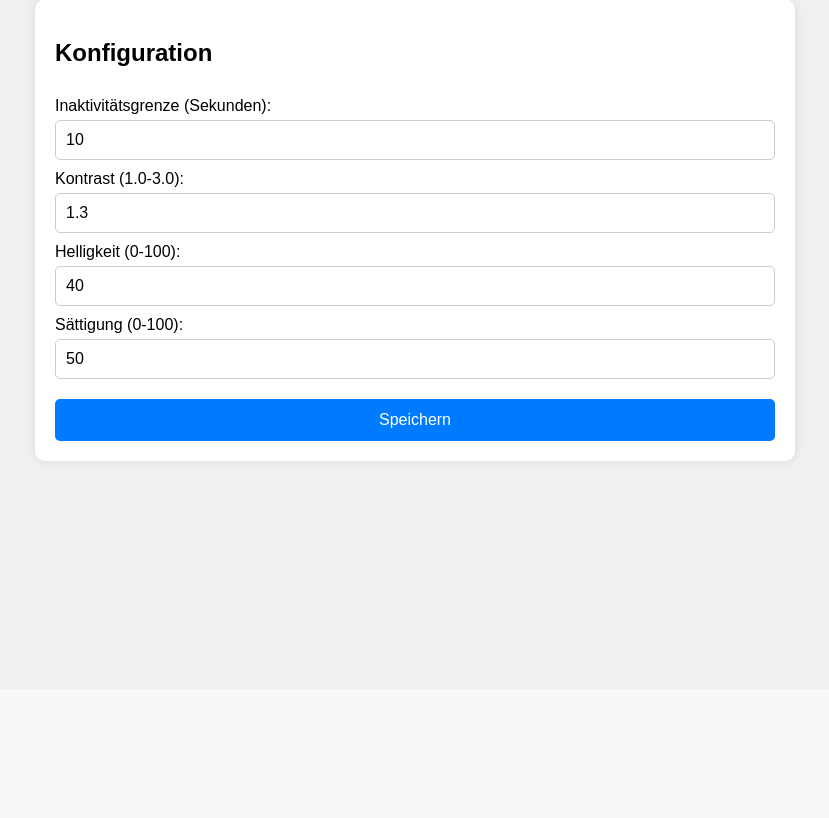
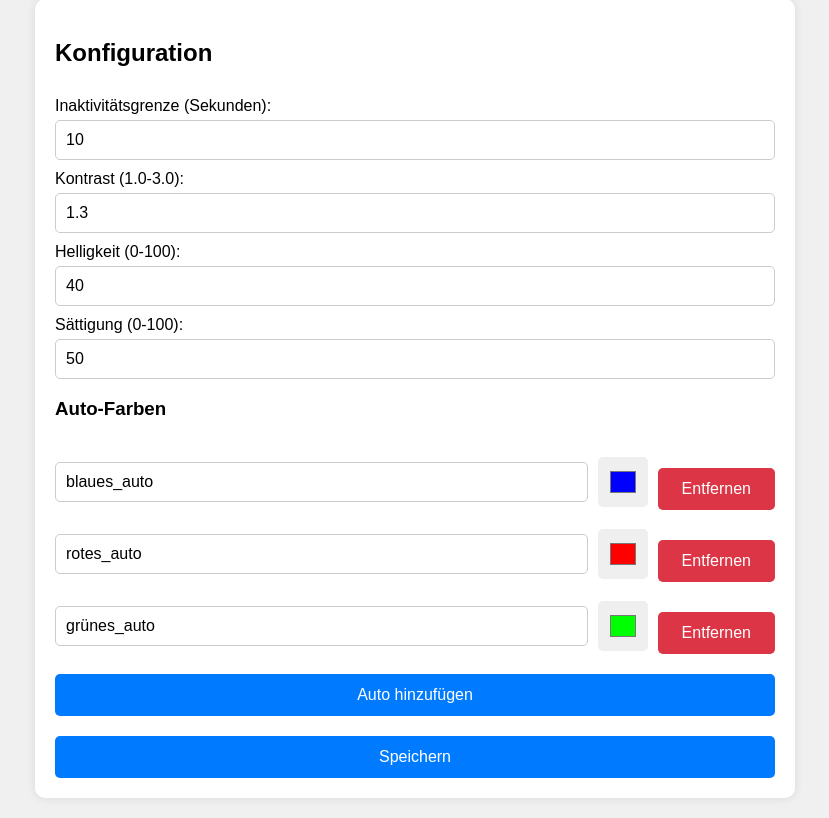
Before and after one commit to fiveBenilu/opencv_timemeasurements, a Flask app: page /config in a window 1280 px wide. Shown: the part 111-929 px from the top of the page, without its empty margins (225-1054 px from the left). Before the commit the page ends 575 px from the top, so only its background shows below. Run offline with Flask 3, Linux system fonts and the light colour scheme.

Commit message:
added automatic color recognition for adding new vehicles

```diff
--- a/main.py
+++ b/main.py
@@ -3,6 +3,7 @@ import cv2
 import time
 import threading
 import numpy as np
+import re
 
 app = Flask(__name__)
 
@@ -11,13 +12,19 @@ streaming = False
 lock = threading.Lock()
 
 # Kamera einrichten
-camera = cv2.VideoCapture(1)  # Stelle sicher, dass die richtige Kamera verwendet wird
+camera = cv2.VideoCapture(0)  # Stelle sicher, dass die richtige Kamera verwendet wird
 
-# Auto-Farben (HSV und BGR)
-farbdefinitionen = {
-    'blaues_auto': ([90, 100, 50], [130, 255, 255], (255, 0, 0)),
-    'rotes_auto': ([0, 100, 50], [10, 255, 255], (0, 0, 255)),
-    'grünes_auto': ([40, 100, 50], [80, 255, 255], (0, 255, 0))
+# Konfigurationsvariablen
+config = {
+    'inactiveLimit': 10,  # Standardwert für Inaktivitätsgrenze
+    'alpha': 1.3,         # Standardwert für Kontrast
+    'beta': 40,           # Standardwert für Helligkeit
+    'saturation': 50,     # Standardwert für Sättigung
+    'carColors': [
+        {'name': 'blaues_auto', 'color': '#0000FF'},
+        {'name': 'rotes_auto', 'color': '#FF0000'},
+        {'name': 'grünes_auto', 'color': '#00FF00'}
+    ]
 }
 
 # Rundenzeiten und Delays
@@ -30,14 +37,6 @@ boundary_box = (500, 0, 150, 1080)  # (x, y, width, height)
 
 # Überwachung, ob das Auto bereits in der Boundary Box ist
 autos_in_boundary = {}
-
-# Konfigurationsvariablen
-config = {
-    'inactiveLimit': 10,  # Standardwert für Inaktivitätsgrenze
-    'alpha': 1.3,         # Standardwert für Kontrast
-    'beta': 40,           # Standardwert für Helligkeit
-    'saturation': 50      # Standardwert für Sättigung
-}
 
 # Funktion zur Erfassung der Rundenzeit
 def rundenzeit_erfassen(auto_id):
@@ -73,6 +72,21 @@ def adjust_image(image):
 
     return result
 
+# Funktion zur Umwandlung von Hex-Farbe zu HSV
+def hex_to_hsv(hex_color):
+    hex_color = hex_color.lstrip('#')
+    rgb = tuple(int(hex_color[i:i+2], 16) for i in (0, 2, 4))
+    hsv = cv2.cvtColor(np.uint8([[rgb]]), cv2.COLOR_RGB2HSV)[0][0]
+    return hsv
+
+# Funktion zur Umwandlung von RGB zu Hex
+def rgb_to_hex(rgb_color):
+    match = re.match(r'rgb\((\d+),\s*(\d+),\s*(\d+)\)', rgb_color)
+    if match:
+        r, g, b = map(int, match.groups())
+        return f'#{r:02x}{g:02x}{b:02x}'
+    return None
+
 # Funktion für den Videostream mit Rundenzeiterfassung
 def gen_frames():
     global streaming
@@ -95,9 +109,11 @@ def gen_frames():
         x, y, w, h = boundary_box
         cv2.rectangle(frame, (x, y), (x + w, y + h), (0, 255, 255), 5)
 
-        for auto_id, (lower, upper, box_color) in farbdefinitionen.items():
-            lower_color = tuple(lower)
-            upper_color = tuple(upper)
+        for car in config['carColors']:
+            auto_id = car['name']
+            hsv_color = hex_to_hsv(car['color'])
+            lower_color = np.array([hsv_color[0] - 10, 100, 100])
+            upper_color = np.array([hsv_color[0] + 10, 255, 255])
             mask = cv2.inRange(hsv, lower_color, upper_color)
 
             contours, _ = cv2.findContours(mask, cv2.RETR_TREE, cv2.CHAIN_APPROX_SIMPLE)
@@ -107,8 +123,8 @@ def gen_frames():
                     cx, cy, cw, ch = cv2.boundingRect(contour)
 
                     # Auto-Box zeichnen
-                    cv2.rectangle(frame, (cx, cy), (cx + cw, cy + ch), box_color, 2)
-                    cv2.putText(frame, auto_id, (cx, cy - 10), cv2.FONT_HERSHEY_SIMPLEX, 0.9, box_color, 2)
+                    cv2.rectangle(frame, (cx, cy), (cx + cw, cy + ch), tuple(int(car['color'][i:i+2], 16) for i in (1, 3, 5)), 2)
+                    cv2.putText(frame, auto_id, (cx, cy - 10), cv2.FONT_HERSHEY_SIMPLEX, 0.9, tuple(int(car['color'][i:i+2], 16) for i in (1, 3, 5)), 2)
 
                     # Überprüfung, ob das Auto in die senkrechte Boundary Box kommt
                     if x < cx < x + w and y < cy < y + h and auto_id not in autos_in_boundary:
@@ -133,7 +149,7 @@ def gen_frames():
 # Routen für Flask
 @app.route('/')
 def index():
-    return render_template('index.html')
+    return render_template('index.html', config=config)
 
 @app.route('/start')
 def start_stream():
@@ -160,13 +176,15 @@ def video_feed():
 def get_rundenzeiten():
     zeiten = {}
     aktuelle_zeit = time.time()
+    inactive_limit = config['inactiveLimit']
     with lock:
         for auto_id, letzte_rundenzeit in rundenzeiten.items():
             letzte_erfassungszeit = letzte_erfassung.get(auto_id, aktuelle_zeit)
             inaktiv_zeit = aktuelle_zeit - letzte_erfassungszeit
             zeiten[auto_id] = {
                 'letzte_runde': letzte_rundenzeit,
-                'inaktiv_zeit': inaktiv_zeit
+                'inaktiv_zeit': inaktiv_zeit,
+                'status': 'Inaktiv' if inaktiv_zeit > inactive_limit else 'Aktiv'
             }
     return jsonify(zeiten)
 
@@ -185,7 +203,23 @@ def save_config():
     config['alpha'] = float(data.get('alpha', 1.3))
     config['beta'] = int(data.get('beta', 40))
     config['saturation'] = int(data.get('saturation', 50))
+    config['carColors'] = data.get('carColors', [])
     return jsonify(success=True)
+
+@app.route('/add_car', methods=['POST'])
+def add_car():
+    data = request.get_json()
+    color = data.get('color')
+    if color and color.startswith('rgb'):
+        color = rgb_to_hex(color)
+    if color and color.startswith('#') and len(color) == 7:
+        new_car = {
+            'name': f'auto_{len(config["carColors"]) + 1}',
+            'color': color
+        }
+        config['carColors'].append(new_car)
+        return jsonify(success=True, color=color)
+    return jsonify(success=False), 400
 
 if __name__ == "__main__":
     app.run(host='0.0.0.0', port=80, debug=False)
--- a/templates/config.html
+++ b/templates/config.html
@@ -58,7 +58,7 @@
         label {
             margin-top: 10px;
         }
-        input[type="number"] {
+        input[type="number"], input[type="text"], input[type="color"] {
             padding: 10px;
             font-size: 16px;
             margin-top: 5px;
@@ -77,6 +77,25 @@
         }
         button:hover {
             background-color: #0056b3;
+        }
+        .car-color-container {
+            display: flex;
+            align-items: center;
+            margin-top: 10px;
+        }
+        .car-color-container input[type="text"] {
+            flex: 1;
+            margin-right: 10px;
+        }
+        .car-color-container input[type="color"] {
+            width: 50px;
+            height: 50px;
+            border: none;
+            cursor: pointer;
+        }
+        .car-color-container button {
+            background-color: #dc3545;
+            margin-left: 10px;
         }
     </style>
 </head>
@@ -104,6 +123,12 @@
                 <label for="saturation">Sättigung (0-100):</label>
                 <input type="number" id="saturation" name="saturation" min="0" max="100" required>
 
+                <h3>Auto-Farben</h3>
+                <div id="car-colors">
+                    <!-- Dynamische Farbauswahl -->
+                </div>
+                <button type="button" id="add-car-color">Auto hinzufügen</button>
+
                 <button type="submit">Speichern</button>
             </form>
         </div>
@@ -116,12 +141,18 @@
             const alpha = document.getElementById('alpha').value;
             const beta = document.getElementById('beta').value;
             const saturation = document.getElementById('saturation').value;
+            const carColors = Array.from(document.querySelectorAll('.car-color-container')).map(container => {
+                return {
+                    name: container.querySelector('input[type="text"]').value,
+                    color: container.querySelector('input[type="color"]').value
+                };
+            });
             fetch('/save_config', {
                 method: 'POST',
                 headers: {
                     'Content-Type': 'application/json'
                 },
-                body: JSON.stringify({ inactiveLimit: inactiveLimit, alpha: alpha, beta: beta, saturation: saturation })
+                body: JSON.stringify({ inactiveLimit: inactiveLimit, alpha: alpha, beta: beta, saturation: saturation, carColors: carColors })
             })
             .then(response => response.json())
             .then(data => {
@@ -133,6 +164,17 @@
             });
         });
 
+        document.getElementById('add-car-color').addEventListener('click', function() {
+            const container = document.createElement('div');
+            container.className = 'car-color-container';
+            container.innerHTML = `
+                <input type="text" placeholder="Auto Name" required>
+                <input type="color" required>
+                <button type="button" onclick="this.parentElement.remove()">Entfernen</button>
+            `;
+            document.getElementById('car-colors').appendChild(container);
+        });
+
         // Lade aktuelle Einstellungen
         fetch('/get_config')
             .then(response => response.json())
@@ -141,6 +183,16 @@
                 document.getElementById('alpha').value = data.alpha;
                 document.getElementById('beta').value = data.beta;
                 document.getElementById('saturation').value = data.saturation;
+                data.carColors.forEach(car => {
+                    const container = document.createElement('div');
+                    container.className = 'car-color-container';
+                    container.innerHTML = `
+                        <input type="text" value="${car.name}" required>
+                        <input type="color" value="${car.color}" required>
+                        <button type="button" onclick="this.parentElement.remove()">Entfernen</button>
+                    `;
+                    document.getElementById('car-colors').appendChild(container);
+                });
             });
     </script>
 </body>
```
Also changed, not shown: templates/index.html (+34 -3 lines).
